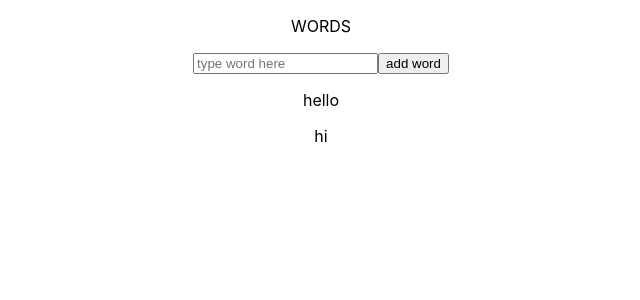
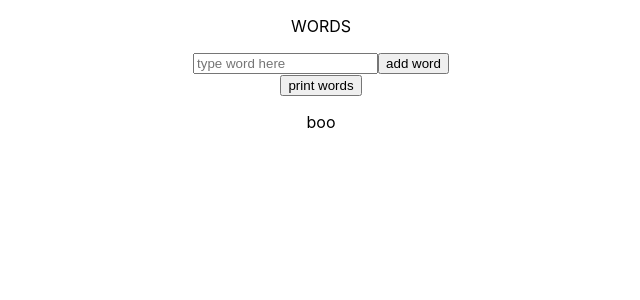
Before and after one commit to samantharand/UntitledProject1, a React (Create React App) app: page / in a window 1280 px wide. Shown: the top 300 px of the page, without its empty margins (319-959 px from the left). Built offline with nearby package versions, Linux system fonts and the light colour scheme.

Commit message:
words added to array for session, print to the page

```diff
--- a/src/pages/Words.js
+++ b/src/pages/Words.js
@@ -7,12 +7,13 @@ export default function Words() {
 
 	// state: array with words
 	// use effect: refreshes whenever array is updated
-	const words = ['hello', 'hi']
+	const [words, setWords] = useState(['boo'])
 	const [wordToAdd, setWordToAdd] = useState('')
 
 	useEffect(() => {
 		console.log('useEffect called');
 	}, [words])
+
 
 	const handleChange = (e) => {
 		console.log(e.target.value);
@@ -21,7 +22,10 @@ export default function Words() {
 
 	const handleSubmit = (e) => {
 		e.preventDefault()
+		const newWords = [...words, wordToAdd]
 		words.push(wordToAdd)
+		// console.log("new words", newWords);
+		setWords(newWords)
 		console.log(words);
 		setWordToAdd('')
 	}
@@ -31,6 +35,10 @@ export default function Words() {
 			<p key={word}> {word} </p>
 		)
 	})
+
+	const printWords = () => {
+		console.log(words);
+	}
 
 	return (
 		<>
@@ -44,6 +52,7 @@ export default function Words() {
 				/>
 				<button type='submit'> add word </button>
 			</form>
+			<button onClick={printWords}> print words </button>
 			<div className="WordContainer">
 				{wordsList}
 			</div>
```
